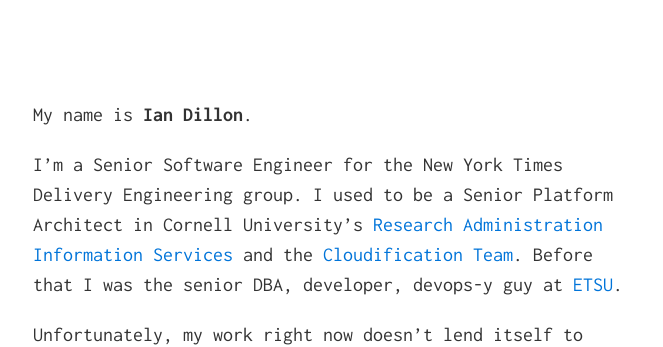
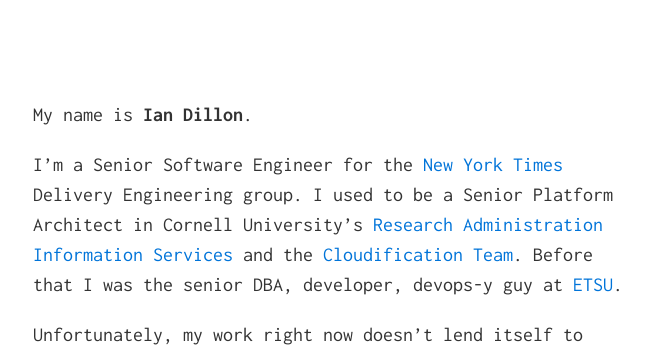
Before and after one commit to ian-d/ian-d.github.io, a Jekyll site: the page built from index.md, in a window 1280 px wide. Shown: the top 347 px of the page, without its empty margins (307-970 px from the left). Built offline with Jekyll 4.4.1, drawn with Linux system fonts in a browser that asks for light colours; part of the change alters nothing that is shown.

Commit message:
NYT link.

```diff
--- a/index.md
+++ b/index.md
@@ -4,7 +4,7 @@ layout: default
 
 My name is **Ian Dillon**.
 
-I'm a Senior Software Engineer for the New York Times Delivery Engineering group. I used to be a Senior Platform Architect in Cornell University's [Research Administration Information Services](https://ras.research.cornell.edu/RAIS/) and the [Cloudification Team](https://it.cornell.edu/cornell-cloud). Before that I was the senior DBA, developer, devops-y guy at [ETSU](http://www.etsu.edu).
+I'm a Senior Software Engineer for the [New York Times](https://open.nytimes.com/) Delivery Engineering group. I used to be a Senior Platform Architect in Cornell University's [Research Administration Information Services](https://ras.research.cornell.edu/RAIS/) and the [Cloudification Team](https://it.cornell.edu/cornell-cloud). Before that I was the senior DBA, developer, devops-y guy at [ETSU](http://www.etsu.edu).
 
 Unfortunately, my work right now doesn't lend itself to pushing a lot of open-source code but I put what I can on my [GH account](https://github.com/ian-d). There also my my (up-to-date-ish) **[resume](/resume/resume.pdf)** and my [grad thesis](http://dc.etsu.edu/etd/1497/).
 
```
